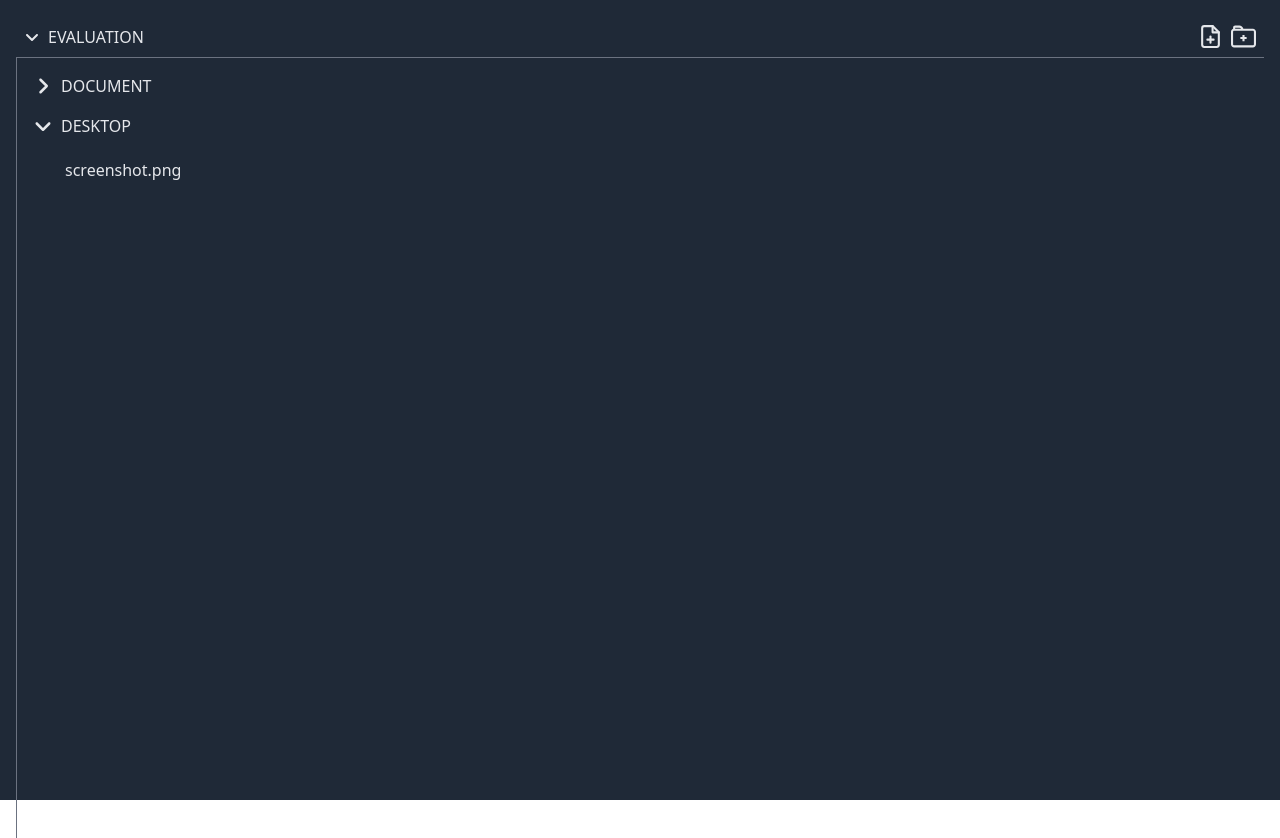
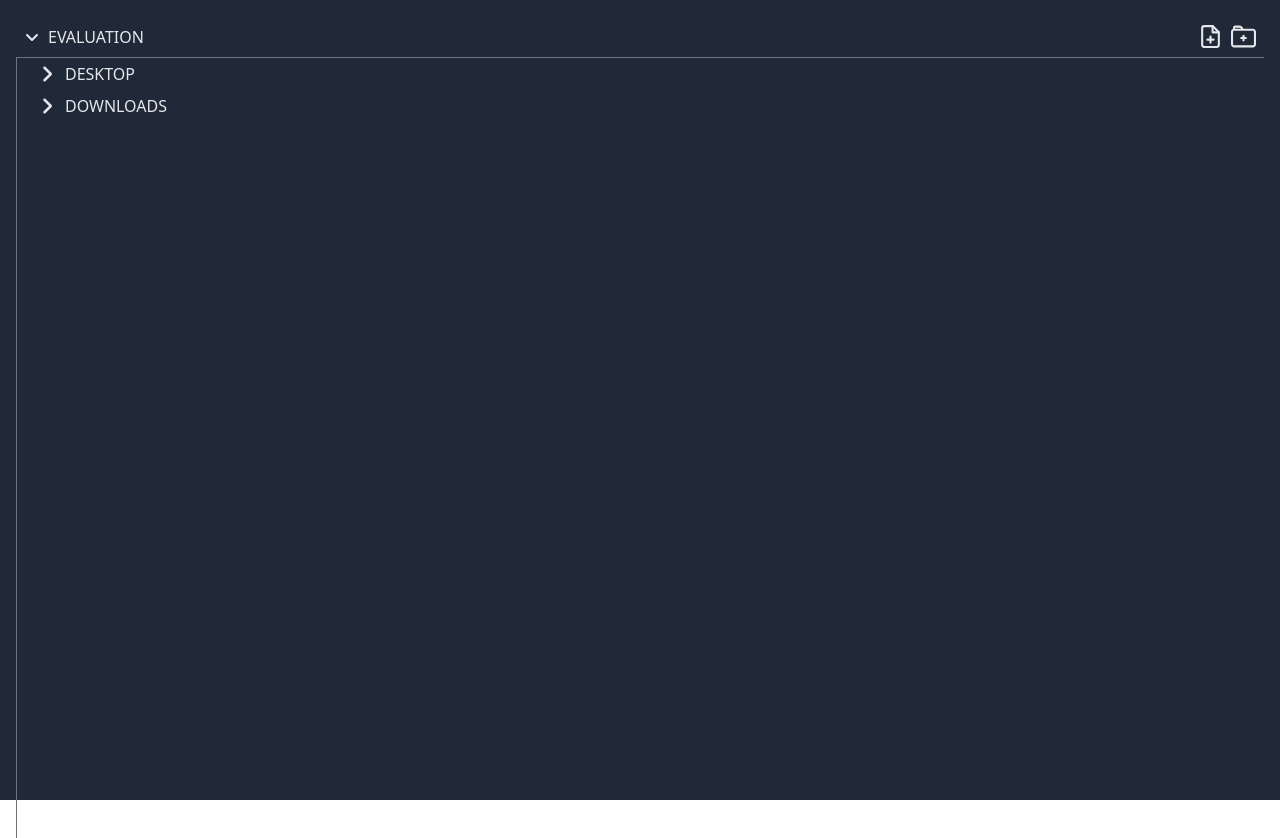
Before and after one commit to xclusive-3G/folder-structure, a React (Create React App) app: page / in a window 1280 px wide. Shown: the top 838 px of the page. Built offline with nearby package versions, Linux system fonts and the light colour scheme.

Commit message:
edit feature added

```diff
--- a/src/Component/Evaluation.jsx
+++ b/src/Component/Evaluation.jsx
@@ -1,14 +1,51 @@
-import React, { useState } from 'react'
+import React, { useState } from 'react';
 import { FaAngleDown, FaAngleRight } from "react-icons/fa6";
 import { FiFilePlus } from "react-icons/fi";
 import { CgFolderAdd } from "react-icons/cg";
+
 const Evaluation = () => {
+    const [expandedFolders, setExpandedFolders] = useState([]);
+    const [editing, setEditing] = useState(null);
+    const [editValue, setEditValue] = useState("");
 
-    const [expandFolder, setExpandFolder] = useState(null)
+    const toggleExpand = (id) => {
+        setExpandedFolders((prev) =>
+            prev.includes(id) ? prev.filter((folderId) => folderId !== id) : [...prev, id]
+        );
+    };
 
-    const toggleExpand = (id) => (
-        setExpandFolder(expandFolder === id ? null : id)
-    )
+    const startEditing = (type, id, name) => {
+        setEditing({ type, id });
+        setEditValue(name);
+    };
+
+    const saveEdit = () => {
+        if (editing) {
+            console.log(`Saving ${editing.type} ${editing.id} with new name: ${editValue}`);
+            setEditing(null);
+        }
+    };
+
+    const handleKeyDown = (e) => {
+        if (e.key === 'Enter') {
+            saveEdit();
+        }
+    };
+
+    const data = [
+        {
+            id: 1,
+            name: 'Desktop',
+            type: 'folder',
+            files: ['screenshot.png', 'document.docx']
+        },
+        {
+            id: 2,
+            name: 'Downloads',
+            type: 'folder',
+            files: ['image.jpg', 'video.mp4']
+        }
+    ];
 
     return (
         <div className='bg-gray-800 text-gray-200 p-4 w-full h-screen'>
@@ -17,28 +54,61 @@ const Evaluation = () => {
                     <span><FaAngleDown /></span>
                     <h1 className='uppercase px-2'>Evaluation</h1>
                 </div>
-                <div className='flex'><span className='px-2 cursor-pointer' title='Add File'><FiFilePlus size={25} /></span>
+                <div className='flex'>
+                    <span className='px-2 cursor-pointer' title='Add File'><FiFilePlus size={25} /></span>
                     <span className='cursor-pointer' title='Add Folder'><CgFolderAdd size={25} /></span>
                 </div>
             </div>
             <div className='border-t-[1px] border-l-[1px] w-full h-screen border-gray-500'>
-                <div className='flex items-center p-4'>
-                    <span><FaAngleRight size={20} /></span>
-                    <h1 className='uppercase px-2'>Document</h1>
-                </div>
-                <div className='px-4'>
-                    <div className='flex items-center'>
-                        <span><FaAngleDown size={20} /></span>
-                        <h1 className='uppercase px-2'>Desktop</h1>
+                {data.map((folder) => (
+                    <div key={folder.id} className='px-4'>
+                        <div
+                            onDoubleClick={() => startEditing('folder', folder.id, folder.name)}
+                            onClick={() => toggleExpand(folder.id)}
+                            className='flex items-center p-1 hover:bg-gray-700 hover:text-white cursor-pointer'>
+                            <span className="cursor-pointer">
+                                {expandedFolders.includes(folder.id) ? <FaAngleDown size={20} /> : <FaAngleRight size={20} />}
+                            </span>
+                            {editing?.type === 'folder' && editing.id === folder.id ? (
+                                <input
+                                    type='text'
+                                    value={editValue}
+                                    onChange={(e) => setEditValue(e.target.value)}
+                                    onBlur={saveEdit}
+                                    onKeyDown={handleKeyDown}
+                                    autoFocus
+                                    className='ml-2 text-black px-1'
+                                />
+                            ) : (
+                                <h1 className='uppercase px-2'>{folder.name}</h1>
+                            )}
+                        </div>
+                        {expandedFolders.includes(folder.id) &&
+                            folder.files.map((file, index) => (
+                                <div
+                                    key={index}
+                                    className="ml-6"
+                                    onDoubleClick={() => startEditing('file', `${folder.id}-${index}`, file)}>
+                                    {editing?.type === 'file' && editing.id === `${folder.id}-${index}` ? (
+                                        <input
+                                            type='text'
+                                            value={editValue}
+                                            onChange={(e) => setEditValue(e.target.value)}
+                                            onBlur={saveEdit}
+                                            onKeyDown={handleKeyDown}
+                                            autoFocus
+                                            className='ml-2 text-black px-1'
+                                        />
+                                    ) : (
+                                        <p className='w-full py-1 px-2 hover:bg-gray-700 hover:text-white'>{file}</p>
+                                    )}
+                                </div>
+                            ))}
                     </div>
-                    <div className='mx-6 my-2'>
-                        <p className='w-full py-3 px-2 hover:bg-gray-700 hover:text-white'>screenshot.png</p>
-                    </div>
-                </div>
+                ))}
             </div>
+        </div>
+    );
+};
 
-        </div>
-    )
-}
-
-export default Evaluation
+export default Evaluation;
```
